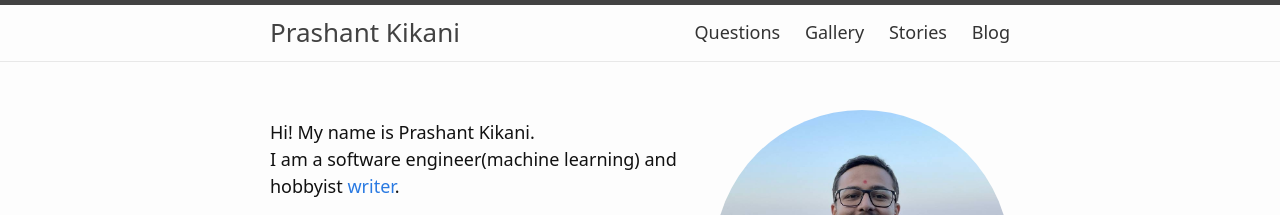
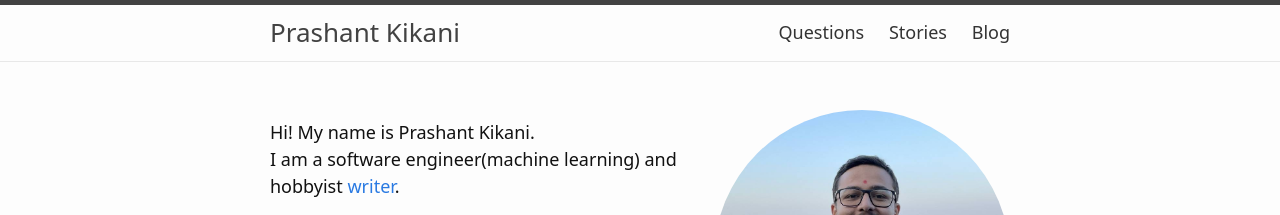
Before and after one commit to prashant-kikani/prashant-kikani.github.io, a Jekyll site: the page built from index.html, in a window 1280 px wide. Shown: the top 215 px of the page. Built offline with Jekyll 4.4.1, drawn with Linux system fonts in a browser that asks for light colours.

Commit message:
Update header.html

```diff
--- a/_includes/header.html
+++ b/_includes/header.html
@@ -18,7 +18,7 @@
         <div class="trigger">
 
             <a class="page-link" href="{{ site.baseurl }}/questions/">Questions</a>
-            <a class="page-link" href="{{ site.baseurl }}/gallery/">Gallery</a>
+            <!--a class="page-link" href="{{ site.baseurl }}/gallery/">Gallery</a-->
             <a class="page-link" href="{{ site.baseurl }}/stories/">Stories</a>
             <a class="page-link" href="{{ site.baseurl }}/blog/">Blog</a>
 
```
